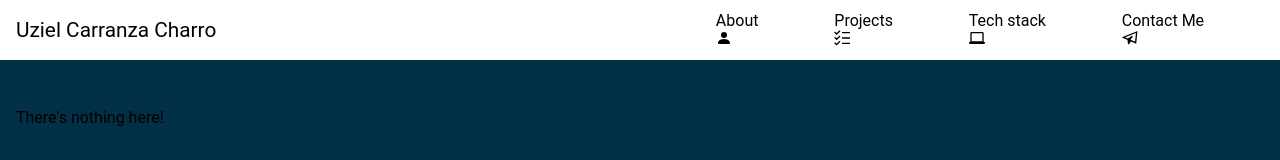
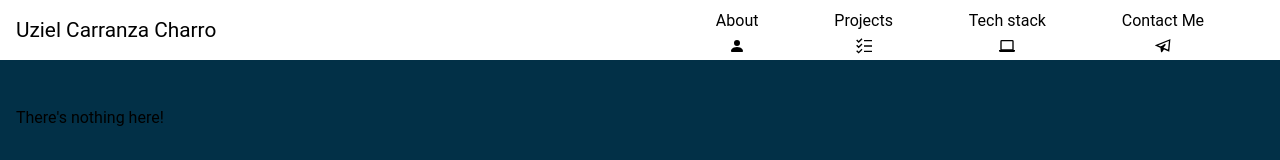
Before and after one commit to UzielCarranza/Uziel_Carranza-Charro, a React (Create React App) app: page / in a window 1280 px wide. Shown: the top 160 px of the page. Built offline with nearby package versions, Linux system fonts and the light colour scheme.

Commit message:
centers and adds padding to images and fonts to the nav bar items when on medium screen

```diff
--- a/src/styles/navbar.css
+++ b/src/styles/navbar.css
@@ -35,6 +35,7 @@ li {
     justify-content: space-evenly;
     padding: 0;
     width: 100%;
+    text-align: center;
 }
 
 
@@ -66,7 +67,6 @@ li {
 .hamburger:hover {
     background-color: #2642af;
 }
-
 
 
 /* Medium devices (landscape tablets, 768px and up) */
@@ -118,8 +118,9 @@ li {
         box-shadow: 0 0 10px rgba(0, 0, 0, 0.5);
         padding: 0.5em;
     }
+
     /*SUBMENU*/
-    .close-submenu{
+    .close-submenu {
         color: red;
         position: absolute;
         top: 5%;
@@ -128,28 +129,19 @@ li {
         font-size: 2em;
     }
 
-    #submenu{
+    #submenu {
         padding-top: 0 !important;
     }
 
-    #submenu li{
+    #submenu li {
         padding-top: 0 !important;
     }
 }
 
-/*!
-TODO: ADD MEDIA QUERIES FOR THE FOLLOWING BREAKPOINTS
 
-*Extra small devices (phones, 600px and down)
-@media only screen and (max-width: 600px) {...}
-
-*Small devices (portrait tablets and large phones, 600px and up)
-@media only screen and (min-width: 600px) {}
-
-
-*Large devices (laptops/desktops, 992px and up)
-@media only screen and (min-width: 992px) {...}
-
-*Extra large devices (large laptops and desktops, 1200px and up)
-@media only screen and (min-width: 1200px) {...}
-!*/
+/* Large devices (laptops/desktops, 992px and up) */
+@media only screen and (min-width: 992px) {
+    .navigation-menu li a {
+        padding: 0.5rem 0;
+    }
+}
```
